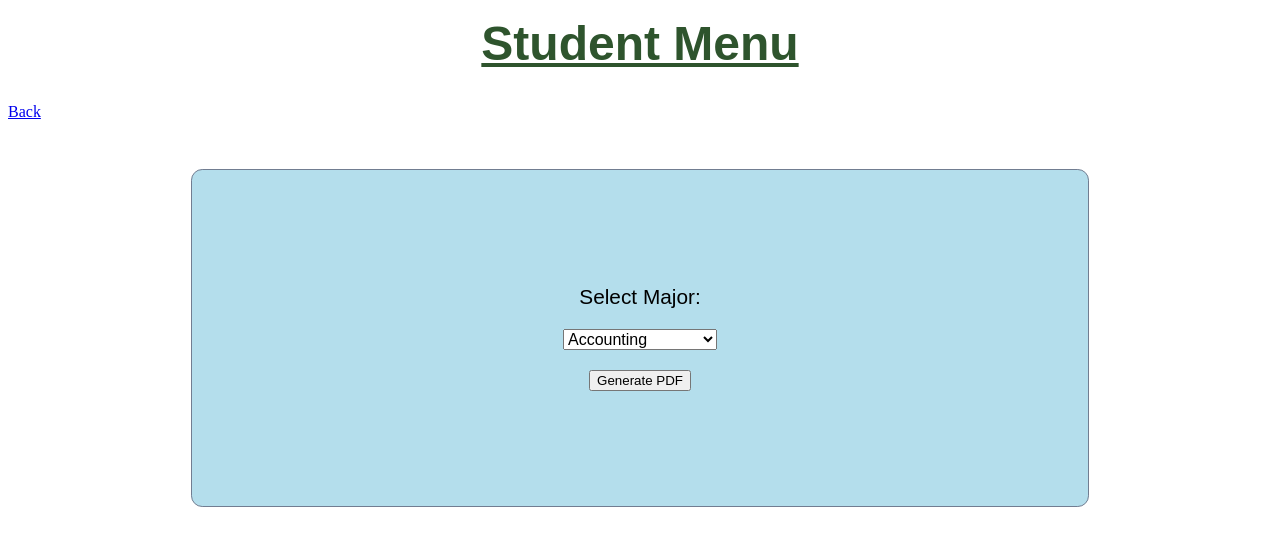
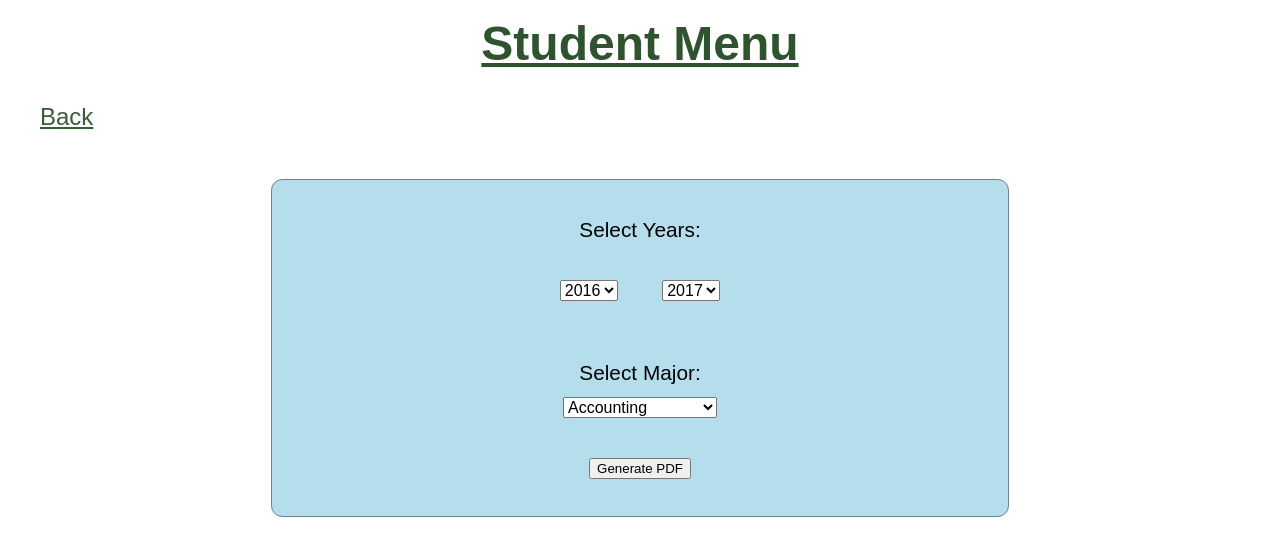
Before and after one commit to n5n6n7n8/CS-422-Max-GPA-Project, a Flask app: template frontend/templates/student.html in a window 1280 px wide. Shown: the top 556 px of the page. Run offline with Flask 3, Linux system fonts and the light colour scheme; the template is opened without the code that fills it, so the values that code supplies are empty; some web fonts are replaced.

Commit message:
Moved around year range

```diff
--- a/frontend/templates/admin.html
+++ b/frontend/templates/admin.html
@@ -12,7 +12,8 @@
             <div id="csvPreview">
                 <input type="file" id="csvFile" accept=".csv">
             </div>
-
+            <!--  /* grade data upload and degree upload (have text box for selecting major) data */   -->
+            <!-- javascript code for showing sample output after upload-->
         </div>
     </body>
 </html>
--- a/frontend/templates/student.html
+++ b/frontend/templates/student.html
@@ -5,16 +5,41 @@
         <link rel = "stylesheet" href="stylemain.css"/>
     <body>
         <h1>Student Menu</h1>
-        <a href="index.html" class="button">Back</a>
+        <a id="backtext" href="index.html" class="button">Back</a>
         <div id="space"></div>
         <div id="inputPanel">
+            <p> Select Years: </p>
+            <div id="yearRangePanel">
+                <select name="YearS" id="yearDropdown">
+                    <option value="16">2016</option>
+                    <option value="17">2017</option>
+                    <option value="18">2018</option>
+                    <option value="19">2019</option>
+                    <option value="20">2020</option>
+                    <option value="21">2021</option>
+                    <option value="22">2022</option>
+                    <option value="23">2023</option>
+                </select>
+                <select name="YearE" id="yearDropdown">
+                    <option value="17">2017</option>
+                    <option value="18">2018</option>
+                    <option value="19">2019</option>
+                    <option value="20">2020</option>
+                    <option value="21">2021</option>
+                    <option value="22">2022</option>
+                    <option value="23">2023</option>
+                    <option value="24">2024</option>
+                </select>
+            </div>
             <p> Select Major: </p>
             <select name="Major" id="roleDropdown">
                 <option value="Accounting">Accounting</option>
                 <option value="Business">Business</option>
                 <option value="Computer Science">Computer Science</option>
             </select>
+
             <button id="PDFbtn">Generate PDF</button>
+            <!-- YEAR MUST BE A RANGE-->
         </div>
 
     </body>
--- a/frontend/templates/stylemain.css
+++ b/frontend/templates/stylemain.css
@@ -14,6 +14,18 @@ p{
     font-size:1.3rem;
 }
 
+#backtext{
+    font-size:1.5rem;
+    font-family: UnitedSansReg-Heavy, Veranda, sans-serif;
+    color: rgb(56, 94, 55);
+    text-decoration: underline;
+    margin-left: 2rem;
+}
+#backtext:hover{
+    cursor: pointer;
+    color: rgb(76, 154, 75);
+}
+
 #inputPanel {
     display: flex;
     flex-direction: column;
@@ -23,7 +35,7 @@ p{
 
     margin: 0 auto;
     padding: 3rem;
-    width: 50rem;
+    width: 50vw;
     height: 15rem;
 
     border-radius: 0.7rem;
@@ -34,12 +46,14 @@ p{
 
 }
 #inputPanel * {
-    margin: 10px;
+    margin: 20px;
 }
 #roleDropdown{
+    margin-top:-0.5rem;
     font-size:1rem;
 }
 #yearDropdown{
+    margin-top:-0.5rem;
     font-size:1rem;
 }
 #roleDropdown:hover{
```
Also changed, not shown: frontend/templates/index.html (+0 -11 lines).
